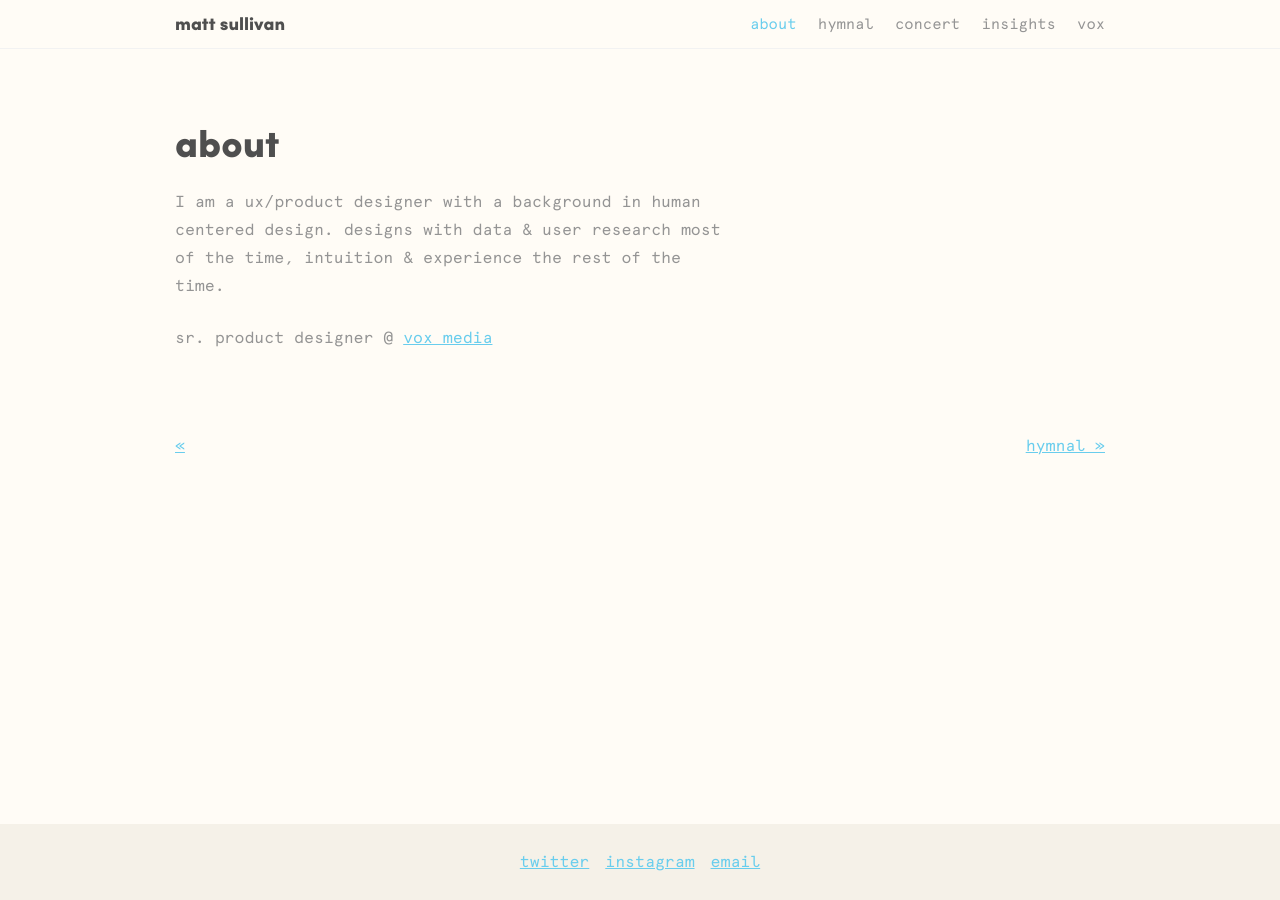
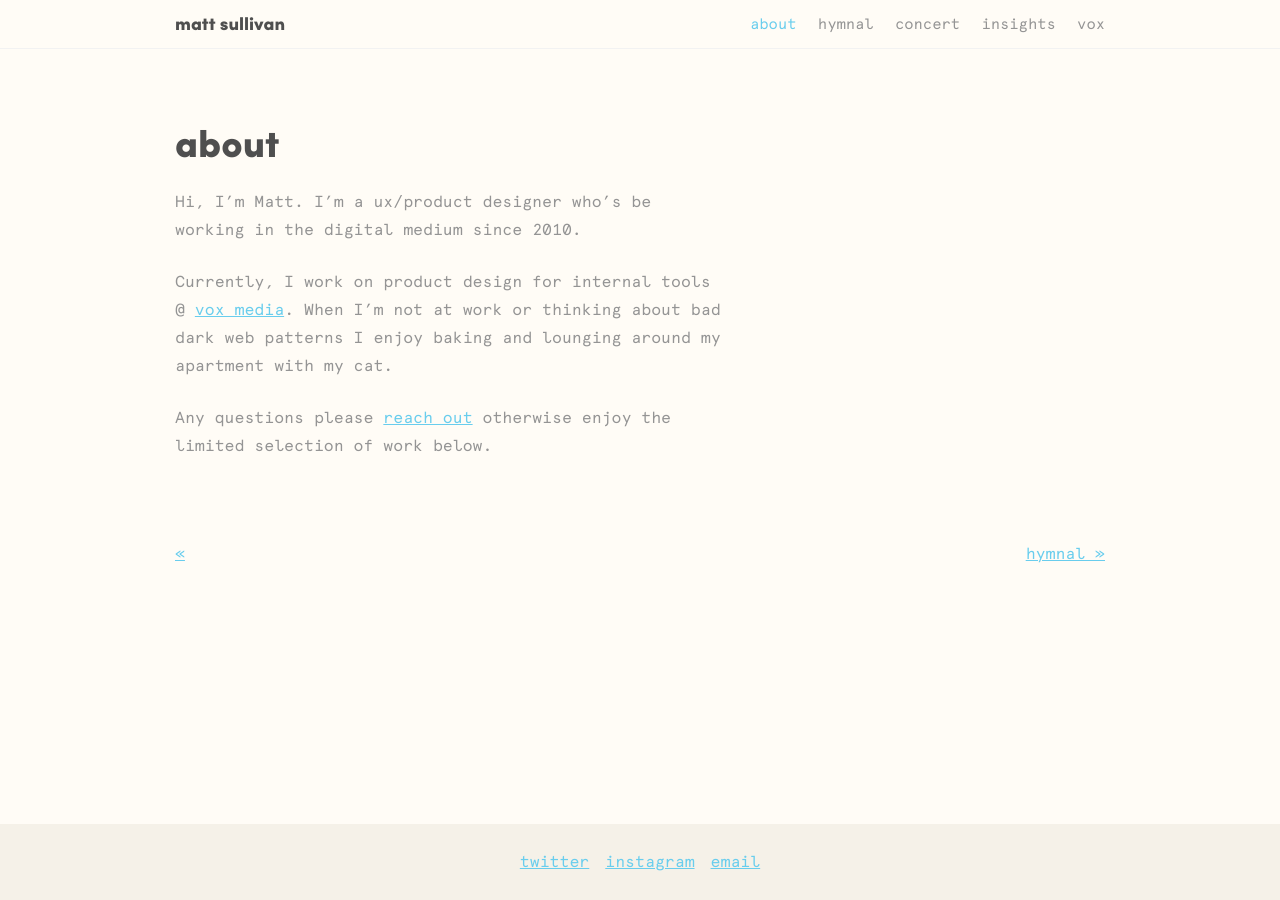
Before and after one commit to mjsxi/mjsxi.github.io, a Jekyll site: the page built from _posts/2017-06-01-about.markdown, in a window 1280 px wide. Built offline with Jekyll 4.4.1, drawn with Linux system fonts in a browser that asks for light colours.

Commit message:
Updated About

```diff
--- a/_posts/2017-06-01-about.markdown
+++ b/_posts/2017-06-01-about.markdown
@@ -4,6 +4,8 @@ date: 2017-06-01 21:45:00 Z
 layout: page
 ---
 
-I am a ux/product designer with a background in human centered design. designs with data & user research most of the time, intuition & experience the rest of the time.
+Hi, I'm Matt. I'm a ux/product designer who's be working in the digital medium since 2010.
 
-sr. product designer @ [vox media](http://www.voxmedia.com/)
+Currently, I work on product design for internal tools @ [vox media](http://www.voxmedia.com/). When I'm not at work or thinking about bad dark web patterns I enjoy baking and lounging around my apartment with my cat.
+
+Any questions please [reach out](mailto:msullivanxi@gmail.com?Subject=Hi%20Matt) otherwise enjoy the limited selection of work below.
```
